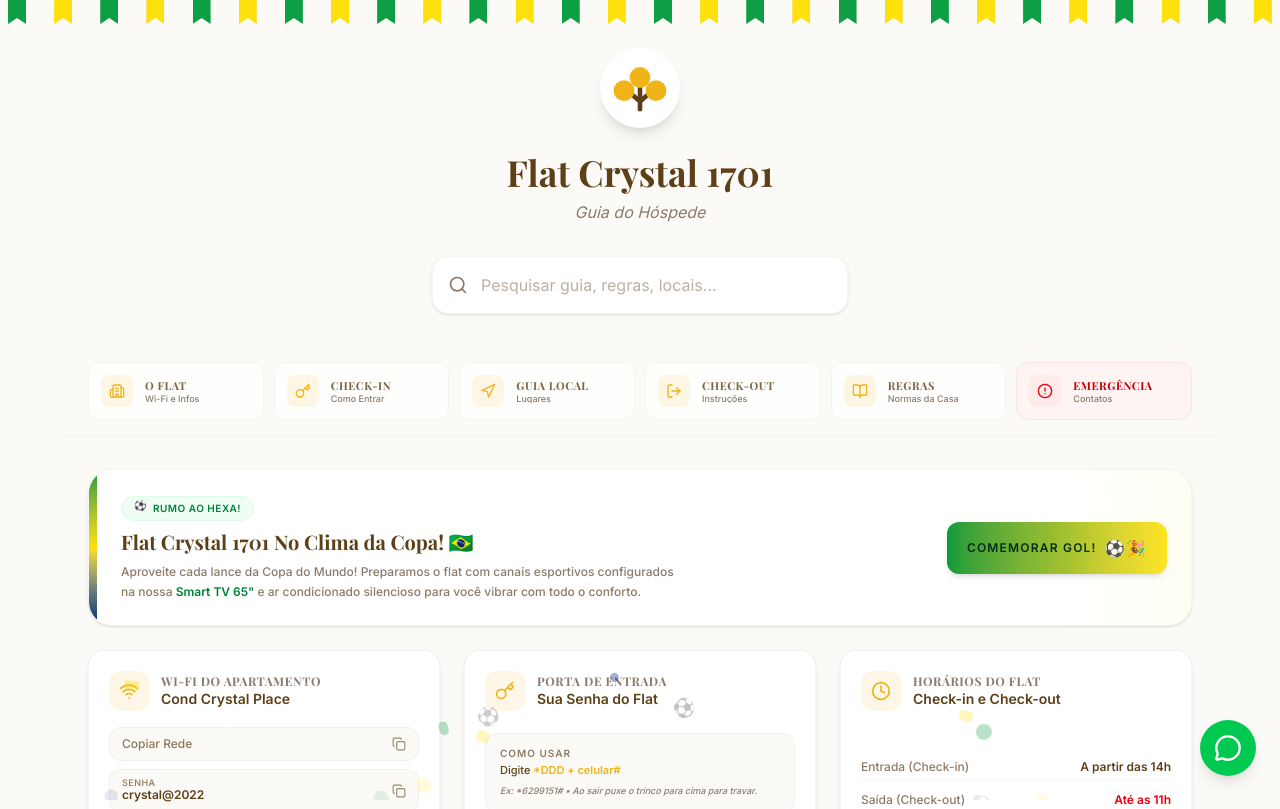
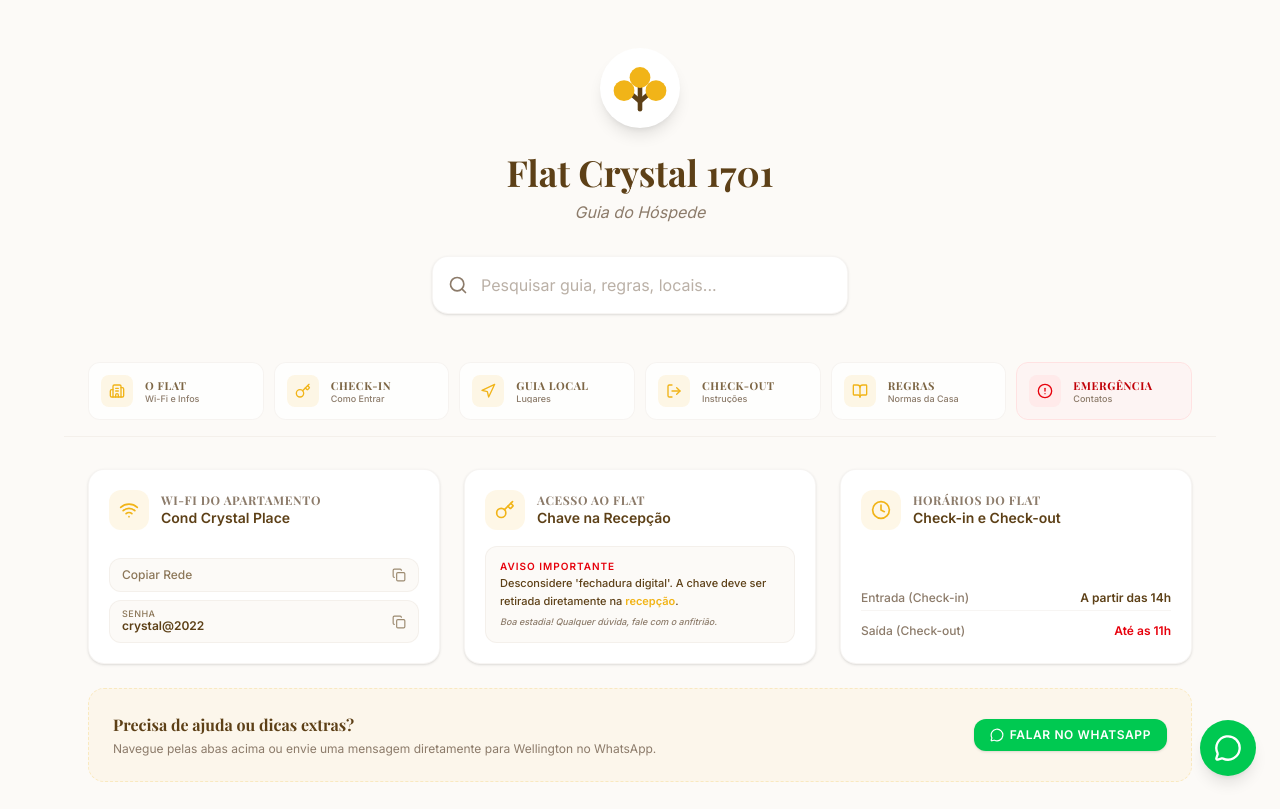
Before and after one commit to wellingtonrodovalho/Guia-digital-do-H-spede, a React (Vite) app: page / in a window 1280 px wide. Shown: the top 809 px of the page. Built offline with nearby package versions, Linux system fonts and the light colour scheme.

Commit message:
remoção de alusão à copa

```diff
--- a/src/App.tsx
+++ b/src/App.tsx
@@ -78,31 +78,6 @@ const Logo = ({ size = 60, className = "" }: { size?: number, className?: string
   </svg>
 );
 
-const Bandeirinhas = () => {
-  const flags = Array.from({ length: 28 });
-  return (
-    <div className="absolute top-0 left-0 right-0 overflow-hidden flex justify-between h-8 pointer-events-none z-30 px-2 opacity-95">
-      {flags.map((_, i) => {
-        const isGreen = i % 2 === 0;
-        const colorClass = isGreen ? 'bg-[#009b3a]' : 'bg-[#fedf00]';
-        return (
-          <motion.div
-            key={i}
-            initial={{ y: -20, opacity: 0 }}
-            animate={{ y: 0, opacity: 1 }}
-            transition={{ delay: i * 0.02, type: "spring", stiffness: 80 }}
-            className={`w-2.5 sm:w-3.5 md:w-4.5 h-5 sm:h-6 origin-top ${colorClass} shadow-sm`}
-            style={{
-              clipPath: 'polygon(0% 0%, 100% 0%, 100% 100%, 50% 75%, 0% 100%)',
-              transform: `rotate(${(i % 3 === 0 ? 4 : (i % 3 === 1 ? -4 : 0))}deg)`
-            }}
-          />
-        );
-      })}
-    </div>
-  );
-};
-
 const NavButton = ({ title, icon: Icon, onClick, color = "bg-white" }: { title: string, icon: any, onClick: () => void, color?: string }) => (
   <motion.button
     whileHover={{ scale: 1.02 }}
@@ -177,23 +152,6 @@ export default function App() {
   const [view, setView] = useState<ViewState>('home');
   const [activeCategory, setActiveCategory] = useState('TUDO');
   const [searchQuery, setSearchQuery] = useState('');
-  const [confetti, setConfetti] = useState<{ id: number; x: number; y: number; color: string; rotation: number; shape: 'circle' | 'square' | 'soccer' }[]>([]);
-
-  const triggerConfetti = () => {
-    const colors = ['#009b3a', '#fedf00', '#002776', '#ffffff'];
-    const newConfetti = Array.from({ length: 45 }).map((_, i) => ({
-      id: Math.random() + i + Date.now(),
-      x: Math.random() * 100, // percentage from left
-      y: -15 - (Math.random() * 30), // starting above viewport
-      color: colors[i % colors.length],
-      rotation: Math.random() * 360,
-      shape: (i % 6 === 0) ? 'soccer' : (i % 2 === 0 ? 'circle' : 'square') as any
-    }));
-    setConfetti(prev => [...prev, ...newConfetti]);
-    setTimeout(() => {
-      setConfetti(prev => prev.filter(c => !newConfetti.some(nc => nc.id === c.id)));
-    }, 4500);
-  };
 
   const amenities = [
     { icon: Wifi, label: 'Wi-Fi / Internet (Wifi)', category: 'COMODIDADES' },
@@ -444,10 +402,7 @@ export default function App() {
     : places.filter(p => p.category === activeCategory);
 
   useEffect(() => {
-    const timer = setTimeout(() => {
-      setLoading(false);
-      setTimeout(() => triggerConfetti(), 350);
-    }, 2000);
+    const timer = setTimeout(() => setLoading(false), 2000);
     return () => clearTimeout(timer);
   }, []);
 
@@ -472,39 +427,6 @@ export default function App() {
 
   return (
     <div className="min-h-screen bg-ipe-bg pb-24 relative overflow-x-hidden">
-      <Bandeirinhas />
-
-      {/* Confetti Container */}
-      <div className="fixed inset-0 pointer-events-none z-50 overflow-hidden">
-        {confetti.map((c) => (
-          <motion.div
-            key={c.id}
-            initial={{ y: `${c.y}vh`, x: `${c.x}vw`, rotate: c.rotation, opacity: 1 }}
-            animate={{
-              y: '105vh',
-              x: `${c.x + (Math.random() * 20 - 10)}vw`,
-              rotate: c.rotation + 720,
-              opacity: [1, 1, 0.8, 0]
-            }}
-            transition={{ duration: 2.5 + Math.random() * 1.5, ease: "linear" }}
-            className="absolute"
-            style={{ transformOrigin: 'center' }}
-          >
-            {c.shape === 'soccer' ? (
-              <span className="text-lg">⚽</span>
-            ) : (
-              <div
-                className={c.shape === 'circle' ? 'rounded-full text-xs shadow-sm shadow-black/5' : 'text-xs shadow-sm shadow-black/5'}
-                style={{
-                  width: `${8 + Math.random() * 8}px`,
-                  height: `${8 + Math.random() * 8}px`,
-                  backgroundColor: c.color
-                }}
-              />
-            )}
-          </motion.div>
-        ))}
-      </div>
 
       {/* Header */}
       <header className="pt-12 pb-8 px-6 text-center relative z-10">
@@ -586,14 +508,14 @@ export default function App() {
                           : 'bg-white/70 border-ipe-brown/5 hover:border-ipe-gold/20 hover:bg-white text-ipe-muted'
                     }`}
                   >
-                    {/* Active Accent Decorator with World Cup Colors (Green & Gold) */}
+                    {/* Active Accent Decorator */}
                     {active && (
-                      <div className="absolute top-0 left-0 right-0 h-1 bg-gradient-to-r from-[#009b3a] to-[#fedf00] rounded-t-xl" />
+                      <div className="absolute top-0 left-0 right-0 h-1 bg-ipe-gold rounded-t-xl" />
                     )}
 
                     <div className={`p-2 rounded-lg transition-colors shrink-0 ${
                       active
-                        ? 'bg-[#009b3a]/10 text-[#009b3a]'
+                        ? 'bg-ipe-gold/10 text-ipe-gold'
                         : isEmergency
                           ? 'bg-red-100/60 text-red-600'
                           : 'bg-ipe-gold/10 text-ipe-gold'
@@ -626,37 +548,6 @@ export default function App() {
               exit={{ opacity: 0, y: -20 }}
               className="space-y-6"
             >
-              {/* Card Copa do Mundo */}
-              <div className="relative bg-white rounded-3xl p-6 shadow-sm border border-ipe-brown/5 overflow-hidden flex flex-col md:flex-row items-start md:items-center justify-between gap-6">
-                {/* Visual background gradient and accents */}
-                <div className="absolute right-0 top-0 bottom-0 w-32 bg-gradient-to-l from-yellow-100/20 to-transparent pointer-events-none" />
-                <div className="absolute left-0 top-0 bottom-0 w-2 bg-gradient-to-b from-[#009b3a] via-[#fedf00] to-[#002776] rounded-l-full" />
-
-                <div className="space-y-2 max-w-xl pl-2">
-                  <div className="inline-flex items-center gap-1.5 px-3 py-1 rounded-full bg-green-50 text-green-700 border border-green-100 text-[10px] font-black uppercase tracking-wider">
-                    <span className="inline-block animate-bounce">⚽</span> Rumo ao Hexa!
-                  </div>
-                  <h3 className="text-xl font-bold font-serif text-ipe-brown leading-tight">
-                    Flat Crystal 1701 No Clima da Copa! 🇧🇷
-                  </h3>
-                  <p className="text-xs text-ipe-muted leading-relaxed font-medium font-sans">
-                    Aproveite cada lance da Copa do Mundo! Preparamos o flat com canais esportivos configurados na nossa <span className="font-bold text-green-700">Smart TV 65"</span> e ar condicionado silencioso para você vibrar com todo o conforto.
-                  </p>
-                </div>
-
-                <div className="flex flex-wrap gap-2 shrink-0 w-full md:w-auto">
-                  <motion.button
-                    whileHover={{ scale: 1.03 }}
-                    whileTap={{ scale: 0.97 }}
-                    onClick={triggerConfetti}
-                    className="w-full md:w-auto px-5 py-3.5 bg-gradient-to-r from-[#009b3a] to-[#fedf00] text-green-950 hover:from-[#009b3a]/90 hover:to-[#fedf00]/95 font-black text-xs uppercase tracking-widest rounded-xl shadow-md hover:shadow-lg transition-all flex items-center justify-center gap-2"
-                  >
-                    <span>Comemorar Gol!</span>
-                    <span className="text-base animate-pulse">⚽🎉</span>
-                  </motion.button>
-                </div>
-              </div>
-
               {/* Quick Info Dashboard - Highly Useful */}
               <div className="grid grid-cols-1 md:grid-cols-3 gap-6">
                 {/* Wi-Fi Copy Box */}
@@ -704,16 +595,16 @@ export default function App() {
                       <Key size={20} />
                     </div>
                     <div>
-                      <h4 className="text-xs font-bold text-ipe-muted uppercase tracking-wider">Porta de Entrada</h4>
-                      <p className="text-sm font-bold text-ipe-brown">Sua Senha do Flat</p>
+                      <h4 className="text-xs font-bold text-ipe-muted uppercase tracking-wider">Acesso ao Flat</h4>
+                      <p className="text-sm font-bold text-ipe-brown">Chave na Recepção</p>
                     </div>
                   </div>
                   <div className="bg-ipe-bg p-3.5 rounded-xl border border-ipe-brown/5">
-                    <p className="text-[10px] font-bold text-ipe-muted uppercase tracking-widest leading-none mb-1">Como usar</p>
+                    <p className="text-[10px] font-bold text-red-600 uppercase tracking-widest leading-none mb-1">Aviso Importante</p>
                     <p className="text-[11px] text-ipe-brown leading-relaxed font-medium">
-                      Digite <span className="font-bold text-ipe-gold">*DDD + celular#</span>
+                      Desconsidere 'fechadura digital'. A chave deve ser retirada diretamente na <span className="font-bold text-ipe-gold">recepção</span>.
                     </p>
-                    <p className="text-[9px] text-ipe-muted italic mt-1 font-medium">Ex: *6299151# • Ao sair puxe o trinco para cima para travar.</p>
+                    <p className="text-[9px] text-ipe-muted italic mt-1 font-medium">Boa estadia! Qualquer dúvida, fale com o anfitrião.</p>
                   </div>
                 </div>
 
@@ -978,62 +869,87 @@ export default function App() {
 
           {view === 'checkin' && (
             <PageContainer key="checkin" title="Check-in" onBack={() => setView('home')}>
-              {/* Fechadura Inteligente */}
-              <div className="bg-ipe-brown rounded-2xl p-6 mb-6 text-white shadow-lg">
-                <div className="flex items-center gap-3 mb-6">
-                  <div className="p-2 bg-white/10 rounded-lg">
-                    <Key size={24} className="text-ipe-gold" />
+              {/* Aviso Importante de Mudança de Fechadura */}
+              <div className="bg-white rounded-3xl p-8 mb-8 shadow-md border-2 border-ipe-gold/20 relative overflow-hidden">
+                {/* Visual indicator lines in gold colors */}
+                <div className="absolute top-0 left-0 right-0 h-1.5 bg-ipe-gold" />
+
+                <div className="flex flex-col md:flex-row gap-6 items-start md:items-center">
+                  <div className="p-4 bg-amber-50 text-ipe-gold rounded-2xl shrink-0 shadow-inner">
+                    <Key size={32} className="animate-pulse" />
                   </div>
-                  <h2 className="text-xl font-bold font-serif">Fechadura Inteligente</h2>
-                </div>
-
-                <div className="bg-white/5 border border-white/10 rounded-xl p-6 mb-4 text-center">
-                  <p className="text-xs uppercase tracking-widest opacity-60 mb-4">Estrutura da Senha (7 dígitos)</p>
-                  <div className="text-2xl font-bold tracking-[0.2em] text-ipe-gold mb-2">
-                    *DDD PREFIXO#
+                  <div className="space-y-3">
+                    <div className="inline-flex items-center gap-1.5 px-3 py-1 rounded-full bg-red-50 text-red-600 border border-red-100 text-[10px] font-black uppercase tracking-wider">
+                      ⚠️ Atenção / Atualização Importante
+                    </div>
+                    <h2 className="text-2xl font-serif font-bold text-ipe-brown">Retirada de Chaves na Recepção</h2>
+                    <p className="text-sm text-ipe-text leading-relaxed font-medium">
+                      <span className="font-bold text-red-600">Aviso importante:</span> Onde lê-se "fechadura digital", por favor desconsidere, pois trocamos a fechadura recentemente. A chave física do apartamento deve ser retirada diretamente na <span className="font-bold text-ipe-gold">recepção</span> do condomínio.
+                    </p>
+                    <p className="text-sm text-ipe-brown font-bold">
+                      Desejamos a você uma excelente estadia! ✨
+                    </p>
                   </div>
-                  <p className="text-[10px] opacity-50 italic">Exemplo para (62) 99151...: *6299151#</p>
-                </div>
-
-                <div className="flex gap-3 p-4 bg-white/10 rounded-xl border border-white/10">
-                  <Info size={20} className="text-ipe-gold shrink-0" />
-                  <p className="text-sm leading-relaxed">
-                    Ao fechar a porta, <span className="font-bold">sempre trave a fechadura movendo a maçaneta para cima</span>, tanto ao entrar quanto ao sair.
-                  </p>
                 </div>
               </div>
 
-              <div className="grid grid-cols-1 md:grid-cols-2 lg:grid-cols-3 gap-4 mb-6">
-                {/* Na recepção */}
-                <Card title="Na recepção">
-                  <p className="text-sm text-ipe-text leading-relaxed">
-                    Identifique-se e receba o cartão para ativar a energia do apartamento. Todos os hóspedes devem apresentar documentos de identificação.
+              <div className="grid grid-cols-1 md:grid-cols-2 lg:grid-cols-3 gap-6 mb-8">
+                {/* Recepção */}
+                <div className="bg-white rounded-2xl p-6 border border-ipe-brown/5 shadow-sm space-y-3">
+                  <div className="flex items-center gap-2">
+                    <div className="p-2 bg-ipe-gold/10 text-ipe-gold rounded-lg">
+                      <Building2 size={18} />
+                    </div>
+                    <h3 className="font-bold text-ipe-brown text-sm uppercase tracking-wider">Na Recepção</h3>
+                  </div>
+                  <p className="text-xs text-ipe-text leading-relaxed font-medium">
+                    Identifique-se como hóspede do <span className="font-bold">Flat 1701</span>. Você receberá a chave física e também o cartão economizador para ativar a energia interna do apartamento. Todos os hóspedes devem apresentar um documento de identificação com foto.
                   </p>
-                </Card>
+                </div>
 
-                {/* Como chegar */}
+                {/* Economizador de Energia */}
+                <div className="bg-white rounded-2xl p-6 border border-ipe-brown/5 shadow-sm space-y-3">
+                  <div className="flex items-center gap-2">
+                    <div className="p-2 bg-ipe-gold/10 text-ipe-gold rounded-lg">
+                      <Zap size={18} />
+                    </div>
+                    <h3 className="font-bold text-ipe-brown text-sm uppercase tracking-wider">Cartão de Energia</h3>
+                  </div>
+                  <p className="text-xs text-ipe-text leading-relaxed font-medium">
+                    Ao entrar no apartamento, insira o cartão recebido na recepção no dispositivo economizador (localizado logo ao lado da porta) para ativar as luzes, tomadas e o ar condicionado. Lembre-se de retirá-lo ao sair.
+                  </p>
+                </div>
+
+                {/* Localização */}
                 <a
                   href="https://maps.google.com/?q=Crystal+Place"
                   target="_blank"
                   rel="noopener noreferrer"
-                  className="bg-white rounded-2xl p-6 shadow-sm border border-ipe-brown/5 flex items-center justify-between group hover:bg-ipe-gold/5 transition-colors"
+                  className="bg-white rounded-2xl p-6 border border-ipe-brown/5 shadow-sm hover:shadow-md hover:border-ipe-gold/20 transition-all flex flex-col justify-between gap-4 group"
                 >
-                  <div className="flex items-center gap-4">
-                    <div className="p-3 bg-blue-50 text-blue-600 rounded-xl group-hover:bg-blue-100 transition-colors">
-                      <MapPin size={24} />
+                  <div className="flex items-center justify-between">
+                    <div className="flex items-center gap-2">
+                      <div className="p-2 bg-blue-50 text-blue-600 rounded-lg group-hover:bg-blue-100 transition-colors">
+                        <MapPin size={18} />
+                      </div>
+                      <h3 className="font-bold text-ipe-brown text-sm uppercase tracking-wider">Como Chegar</h3>
                     </div>
-                    <div>
-                      <h3 className="font-bold text-ipe-brown">Como chegar</h3>
-                      <p className="text-xs text-ipe-muted">Crystal Place</p>
-                    </div>
+                    <ChevronRight size={18} className="text-ipe-muted group-hover:text-ipe-gold transition-transform group-hover:translate-x-1" />
                   </div>
-                  <ChevronRight size={20} className="text-ipe-muted group-hover:text-ipe-gold transition-transform group-hover:translate-x-1" />
+                  <div>
+                    <p className="text-xs text-ipe-text font-medium leading-relaxed">
+                      O condomínio <span className="font-bold">Crystal Place</span> possui excelente localização com segurança 24h. Clique aqui para abrir a rota no Google Maps.
+                    </p>
+                    <p className="text-[10px] text-blue-600 font-bold mt-2 uppercase tracking-wider">Abrir no Maps →</p>
+                  </div>
                 </a>
               </div>
 
-              <div className="bg-ipe-gold/10 p-4 rounded-2xl border border-ipe-gold/20 flex gap-3">
-                <Info className="text-ipe-gold shrink-0" />
-                <p className="text-sm text-ipe-brown italic">O check-in inicia às 14:00. Caso precise entrar antes, consulte disponibilidade.</p>
+              <div className="bg-ipe-gold/5 p-5 rounded-2xl border border-ipe-gold/15 flex gap-3 items-center">
+                <Info className="text-ipe-gold shrink-0" size={20} />
+                <p className="text-xs text-ipe-brown font-medium leading-relaxed">
+                  O check-in inicia às <span className="font-bold text-ipe-gold">14:00</span>. Caso precise entrar antes, por favor consulte com o anfitrião sobre a disponibilidade antecipada.
+                </p>
               </div>
             </PageContainer>
           )}
```
Also changed, not shown: 1 other file (tests, documents, lock files or other folders).
